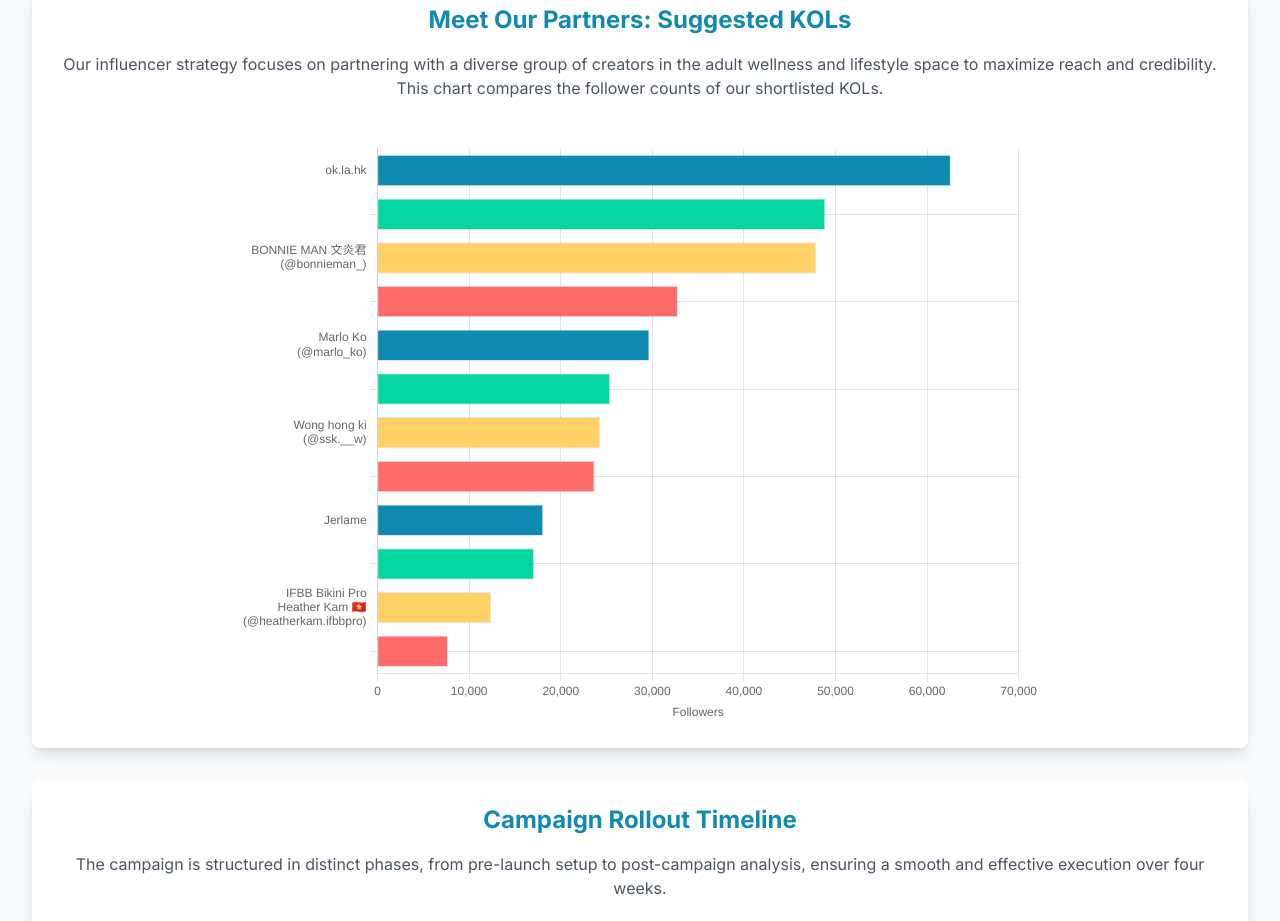
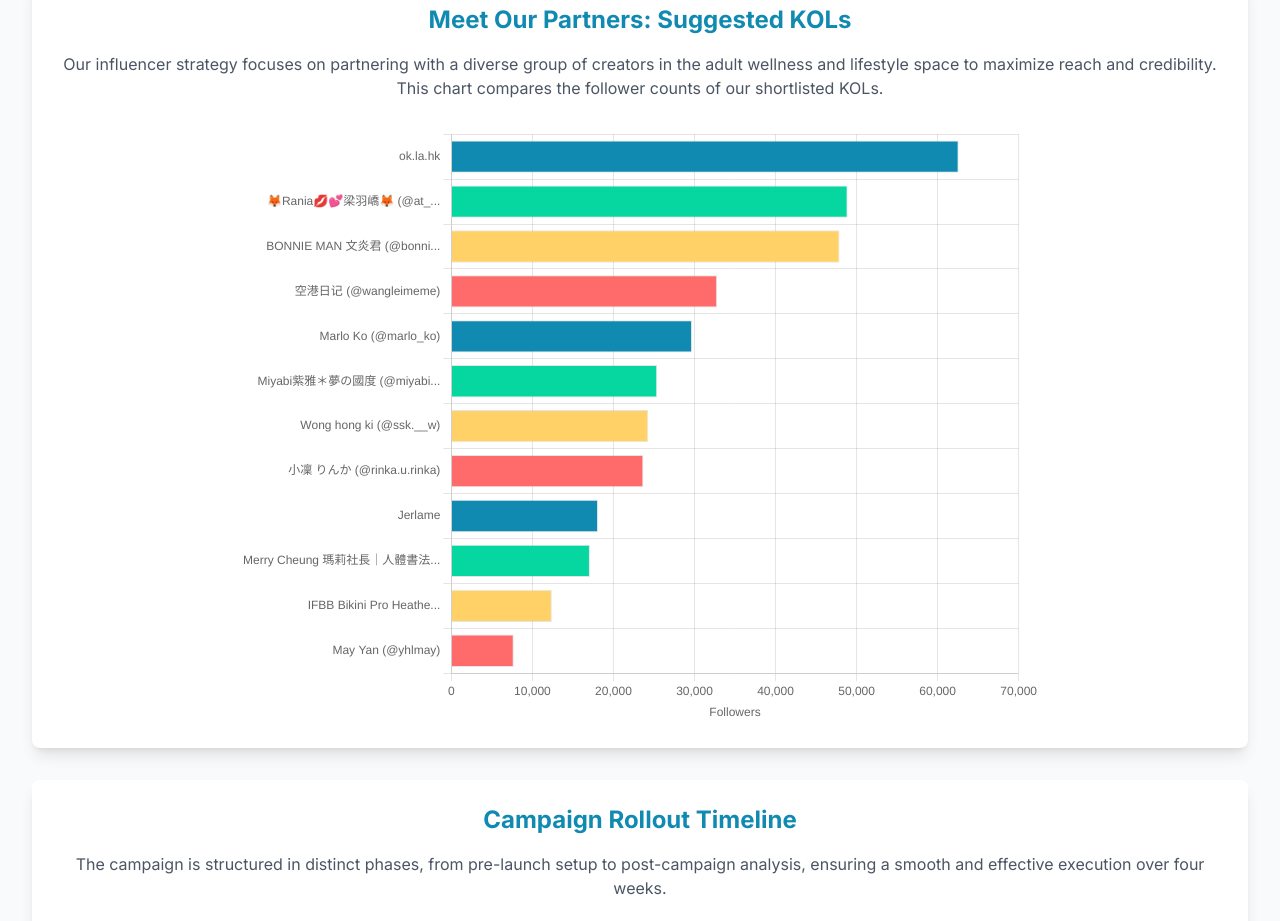
Before and after one commit to NicoNicoNico123/September_campaign, a plain HTML site: page index.html in a window 1280 px wide. Shown: the part 1620-2541 px from the top of the page. Drawn offline with nearby package versions, Linux system fonts and the light colour scheme.

Commit message:
Refactor KOL data handling in index.html: Moved KOL data to a dedicated array and updated label processing for better readability and chart display.

```diff
--- a/index.html
+++ b/index.html
@@ -187,34 +187,35 @@
                 darkBlue: '#073B4C'
             };
 
-            const processLabel = (label, maxLength = 16) => {
+            const kolData = [
+                { name: 'ok.la.hk', followers: 62600 },
+                { name: '🦊Rania💋💕梁羽嶠🦊 (@at_vr_yukiu)', followers: 48900 },
+                { name: 'BONNIE MAN 文炎君 (@bonnieman_)', followers: 47900 },
+                { name: '空港日记 (@wangleimeme)', followers: 32800 },
+                { name: 'Marlo Ko (@marlo_ko)', followers: 29700 },
+                { name: 'Miyabi紫雅＊夢の國度 (@miyabi_yume)', followers: 25400 },
+                { name: 'Wong hong ki (@ssk.__w)', followers: 24300 },
+                { name: '小凜 りんか (@rinka.u.rinka)', followers: 23700 },
+                { name: 'Jerlame', followers: 18100 },
+                { name: 'Merry Cheung 瑪莉社長｜人體書法｜Performance art (@merryislovely)', followers: 17100 },
+                { name: 'IFBB Bikini Pro Heather Kam 🇭🇰 (@heatherkam.ifbbpro)', followers: 12400 },
+                { name: 'May Yan (@yhlmay)', followers: 7700 }
+            ];
+
+            const processLabel = (label, maxLength = 25) => {
                 if (label.length <= maxLength) {
                     return label;
                 }
-                const words = label.split(' ');
-                const lines = [];
-                let currentLine = '';
-                for (const word of words) {
-                    if ((currentLine + ' ' + word).trim().length > maxLength) {
-                        lines.push(currentLine.trim());
-                        currentLine = word;
-                    } else {
-                        currentLine = (currentLine + ' ' + word).trim();
-                    }
-                }
-                if (currentLine) {
-                    lines.push(currentLine.trim());
-                }
-                return lines;
+                // For horizontal bar charts, we can use longer labels
+                // Just truncate with ellipsis if too long
+                return label.substring(0, maxLength - 3) + '...';
             };
 
             const tooltipTitleCallback = (tooltipItems) => {
                 const item = tooltipItems[0];
-                let label = item.chart.data.labels[item.dataIndex];
-                if (Array.isArray(label)) {
-                  return label.join(' ');
-                }
-                return label;
+                const dataIndex = item.dataIndex;
+                // Get the original full name from kolData instead of the processed label
+                return kolData[dataIndex].name;
             };
 
             const createOfferChart = () => {
@@ -268,20 +269,6 @@
 
             const createKolChart = () => {
                 const ctx = document.getElementById('kolChart').getContext('2d');
-                const kolData = [
-                    { name: 'ok.la.hk', followers: 62600 },
-                    { name: '🦊Rania💋💕梁羽嶠🦊 (@at_vr_yukiu)', followers: 48900 },
-                    { name: 'BONNIE MAN 文炎君 (@bonnieman_)', followers: 47900 },
-                    { name: '空港日记 (@wangleimeme)', followers: 32800 },
-                    { name: 'Marlo Ko (@marlo_ko)', followers: 29700 },
-                    { name: 'Miyabi紫雅＊夢の國度 (@miyabi_yume)', followers: 25400 },
-                    { name: 'Wong hong ki (@ssk.__w)', followers: 24300 },
-                    { name: '小凜 りんか (@rinka.u.rinka)', followers: 23700 },
-                    { name: 'Jerlame', followers: 18100 },
-                    { name: 'Merry Cheung 瑪莉社長｜人體書法｜Performance art (@merryislovely)', followers: 17100 },
-                    { name: 'IFBB Bikini Pro Heather Kam 🇭🇰 (@heatherkam.ifbbpro)', followers: 12400 },
-                    { name: 'May Yan (@yhlmay)', followers: 7700 }
-                ];
 
                 const labels = kolData.map(k => processLabel(k.name));
                 const data = kolData.map(k => k.followers);
```
